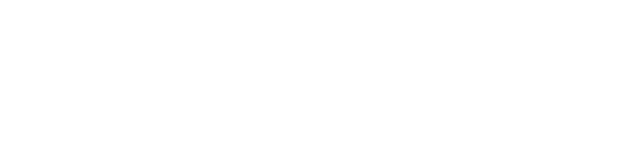
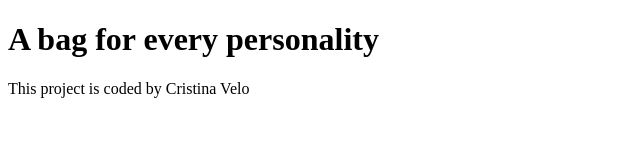
Before and after one commit to cristinavelo/must-have-accessory, a plain HTML site: page index.html in a window 1280 px wide. Shown: the whole page, without its empty margins (0-640 px from the left). Drawn offline with Linux system fonts and the light colour scheme.

Commit message:
add some basic html

```diff
--- a/index.html
+++ b/index.html
@@ -5,5 +5,11 @@
     <meta name="viewport" content="width=device-width, initial-scale=1.0" />
     <title>Must have accessory</title>
   </head>
-  <body></body>
+  <body>
+    <header>
+      <h1>A bag for every personality</h1>
+    </header>
+    <p></p>
+    <footer>This project is coded by Cristina Velo</footer>
+  </body>
 </html>
```
